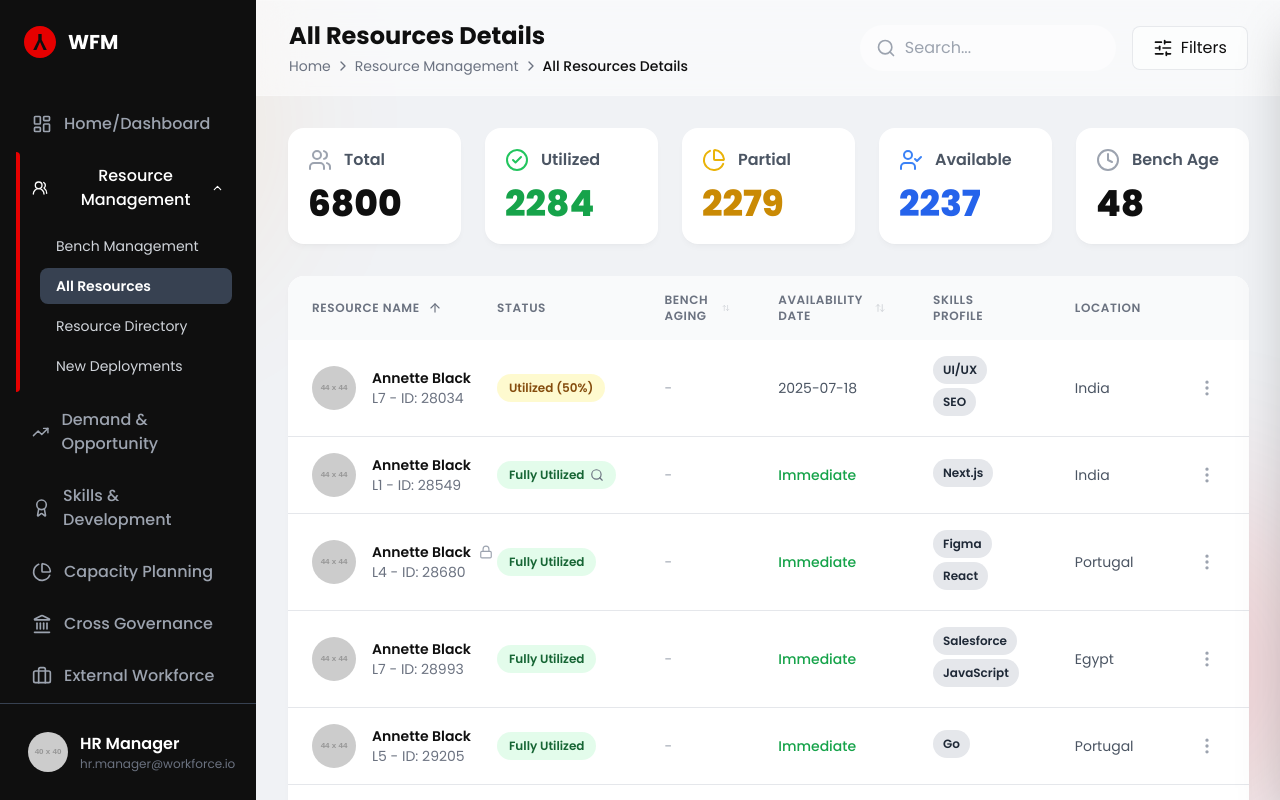
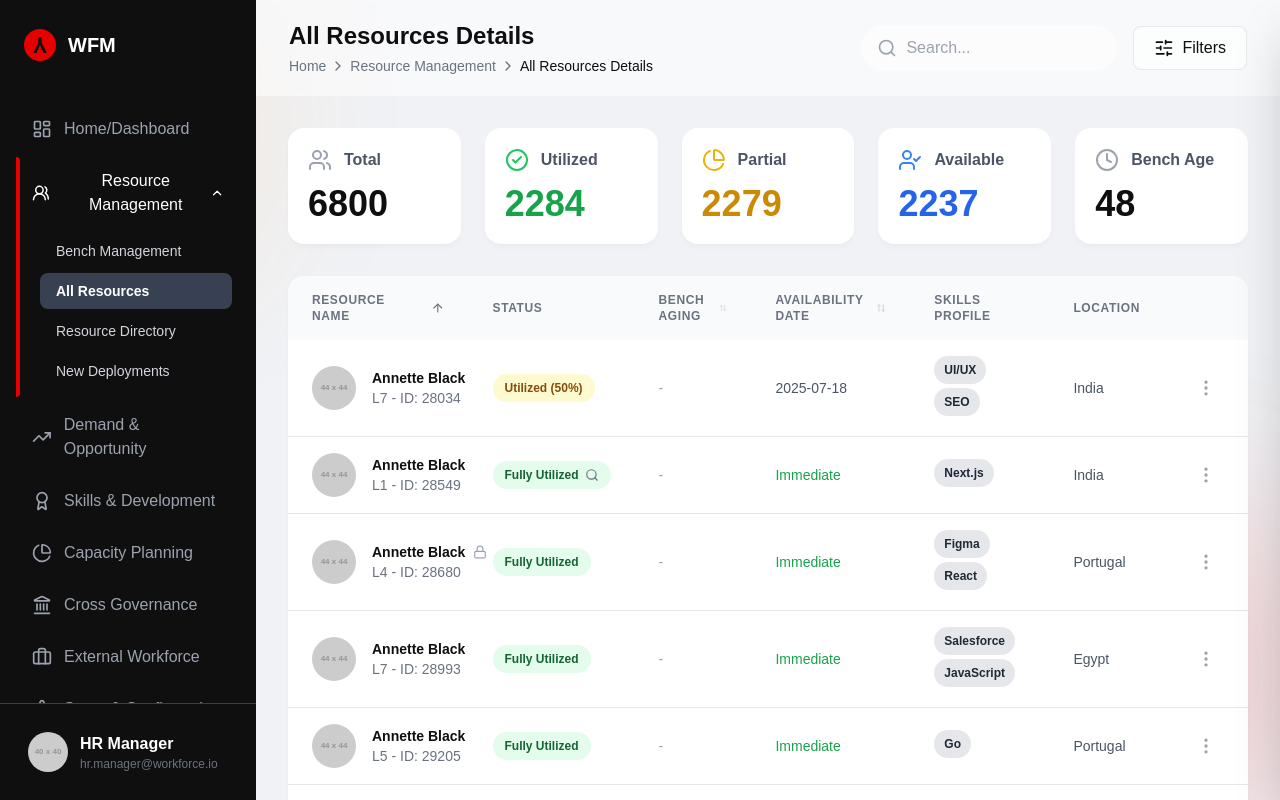
Before and after one commit to Amgedhassan/WWWW, a plain HTML site: page viewallresources.html in a window 1280 px wide. Drawn offline with nearby package versions, Linux system fonts and the light colour scheme; placeholder pictures from the web are drawn by us.

Commit message:
Update viewallresources.html

```diff
--- a/viewallresources.html
+++ b/viewallresources.html
@@ -12,7 +12,7 @@
     <script src="https://cdn.jsdelivr.net/npm/chart.js"></script>
     <style>
         body {
-            font-family: 'Poppins', sans-serif;
+            font-family: 'Vodafone', sans-serif;
             background-color: #F0F2F5;
             color: #0F0F0F;
             -webkit-font-smoothing: antialiased;
```
